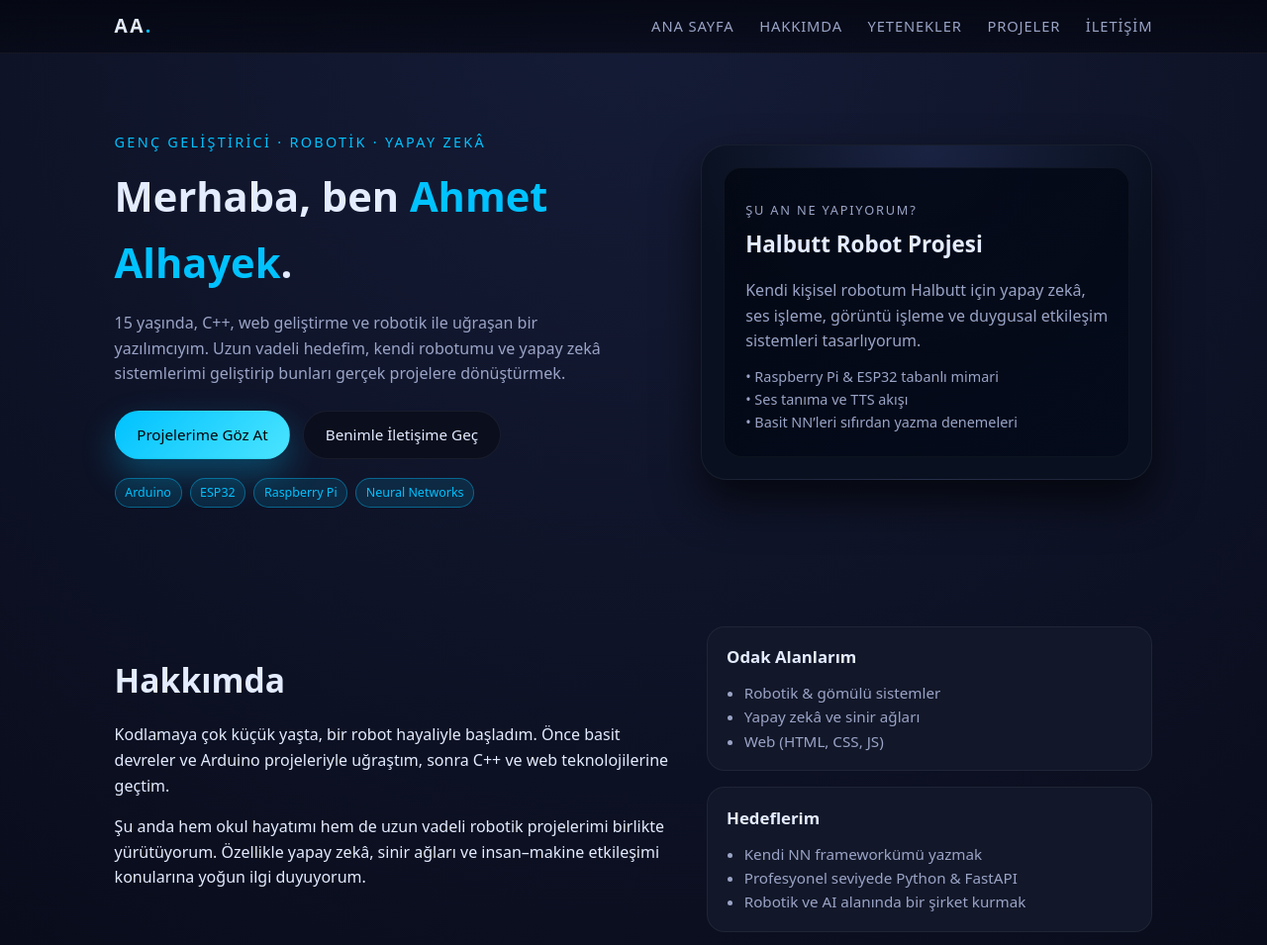
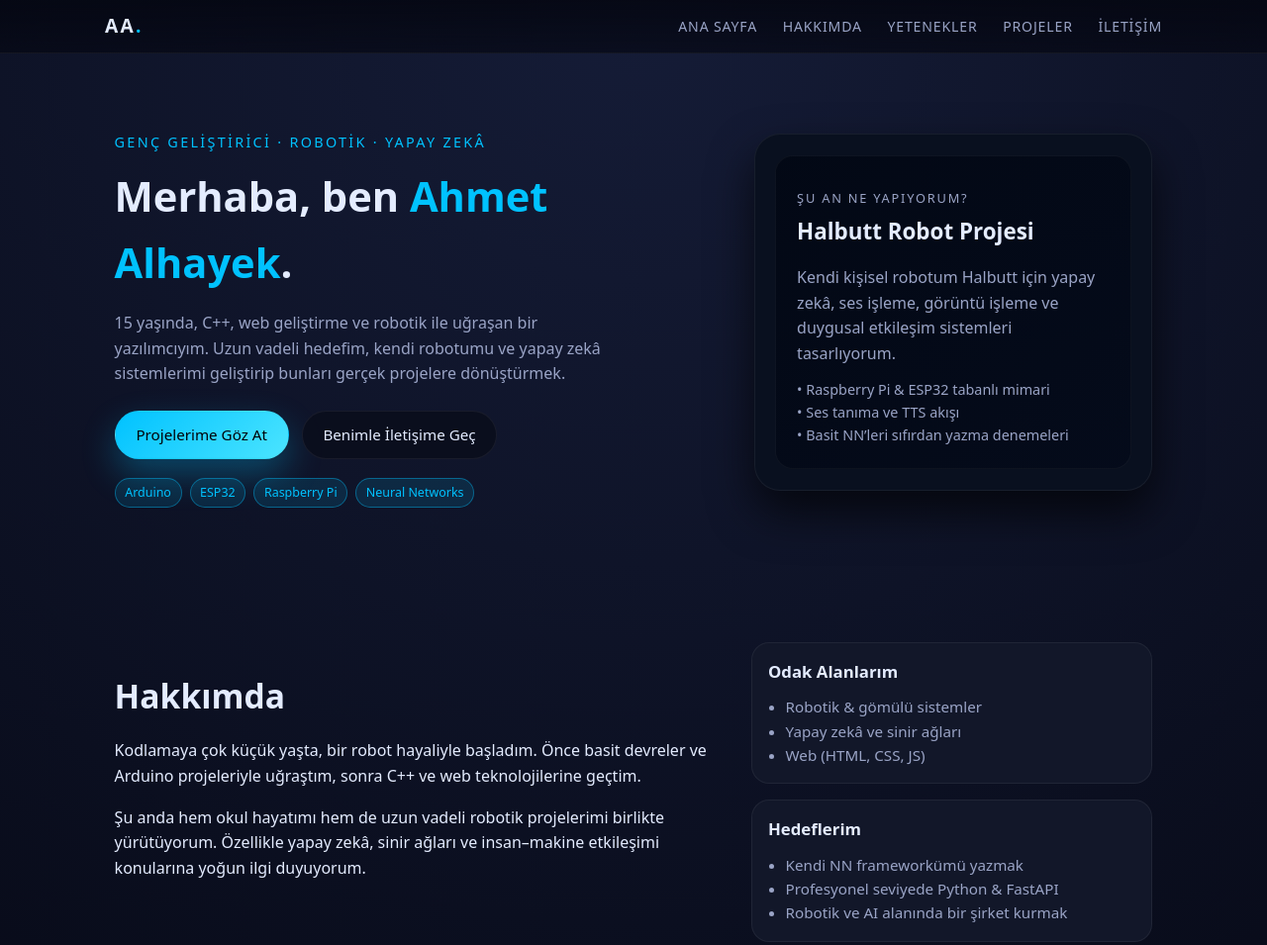
Before and after one commit to ahmayek210/ahmedalhayek.github.io, a plain HTML site: page index.html in a window 1280 px wide. Shown: the top 955 px of the page at 99% size. Drawn offline with Linux system fonts and the light colour scheme.

Commit message:
Implement CSS styles for portfolio layout
Add CSS styles for layout and design

```diff
--- a/index.html
+++ b/index.html
@@ -6,6 +6,225 @@
   <meta name="viewport" content="width=device-width, initial-scale=1.0">
   <meta name="description" content="Genç yazılımcı ve robotik meraklısı Ahmet Alhayek'in kişisel portfolyosu.">
   <link rel="stylesheet" href="styles.css">
+  <style>
+    :root {
+      --bg: #050712;
+      --bg-alt: #0b0f1e;
+      --card: #121729;
+      --accent: #00c2ff;
+      --accent-soft: rgba(0, 194, 255, 0.12);
+      --text: #e4ecff;
+      --text-muted: #9aa4c6;
+      --border-subtle: rgba(255, 255, 255, 0.06);
+      --radius-lg: 18px;
+      --radius-xl: 26px;
+      --shadow-soft: 0 22px 45px rgba(0, 0, 0, 0.65);
+      --max-width: 1100px;
+      --transition-fast: 0.18s ease-out;
+    }
+    *,
+    *::before,
+    *::after {
+      box-sizing: border-box;
+    }
+    html,
+    body {
+      margin: 0;
+      padding: 0;
+      font-family: system-ui, -apple-system, BlinkMacSystemFont, sans-serif;
+      background: radial-gradient(circle at top, #151c37 0, #050712 55%);
+      color: var(--text);
+      scroll-behavior: smooth;
+    }
+    body {
+      line-height: 1.6;
+    }
+    .container {
+      width: 100%;
+      max-width: var(--max-width);
+      margin: 0 auto;
+      padding: 0 1.6rem;
+    }
+    .section {
+      padding: 4.5rem 0;
+    }
+    .section-alt {
+      background: radial-gradient(circle at top, #151c37 0, #060816 60%);
+    }
+    .section-subtitle {
+      color: var(--text-muted);
+      margin-bottom: 2rem;
+    }
+
+    /* NAVBAR */
+    .navbar {
+      position: sticky;
+      top: 0;
+      z-index: 20;
+      backdrop-filter: blur(16px);
+      background: linear-gradient(
+        to bottom,
+        rgba(5, 7, 18, 0.9),
+        rgba(5, 7, 18, 0.65)
+      );
+      border-bottom: 1px solid var(--border-subtle);
+    }
+    .nav-inner {
+      display: flex;
+      align-items: center;
+      justify-content: space-between;
+      padding: 0.7rem 1rem;
+    }
+    .logo {
+      font-weight: 700;
+      font-size: 1.2rem;
+      text-transform: uppercase;
+    }
+    .logo span {
+      color: var(--accent);
+    }
+    .nav-links {
+      display: flex;
+      gap: 1.6rem;
+      list-style: none;
+    }
+    .nav-links a {
+      color: var(--text-muted);
+      text-decoration: none;
+      position: relative;
+      font-size: 0.88rem;
+      letter-spacing: 0.06em;
+      text-transform: uppercase;
+      padding-bottom: 0.25rem;
+    }
+    .nav-links a:hover {
+      color: var(--text);
+    }
+
+    /* HERO */
+    .hero {
+      padding: 4rem 0;
+    }
+    .hero-inner {
+      display: grid;
+      grid-template-columns: 3fr 2fr;
+      gap: 2.6rem;
+      align-items: center;
+    }
+    .hero h1 span {
+      color: var(--accent);
+    }
+    .hero-actions {
+      display: flex;
+      gap: 0.8rem;
+      margin: 1.2rem 0;
+    }
+    .btn {
+      padding: 0.7rem 1.3rem;
+      border-radius: 999px;
+      text-decoration: none;
+      border: 1px solid transparent;
+      transition: 0.2s;
+    }
+    .btn.primary {
+      background: linear-gradient(135deg, var(--accent), #4be4ff);
+      color: #020308;
+    }
+    .btn.ghost {
+      border-color: var(--border-subtle);
+      color: var(--text);
+    }
+
+    /* CARD */
+    .hero-card {
+      background: #09101f;
+      padding: 1.3rem;
+      border-radius: var(--radius-xl);
+      border: 1px solid var(--border-subtle);
+    }
+
+    /* ABOUT */
+    .about-grid {
+      display: grid;
+      grid-template-columns: 3fr 2fr;
+      gap: 2.2rem;
+    }
+    .about-card {
+      background: var(--card);
+      padding: 1rem;
+      border-radius: var(--radius-lg);
+      border: 1px solid var(--border-subtle);
+    }
+
+    /* SKILLS */
+    .skills-grid {
+      display: grid;
+      grid-template-columns: repeat(4, 1fr);
+      gap: 1.4rem;
+    }
+    .skill-group {
+      background: var(--card);
+      padding: 1rem;
+      border-radius: var(--radius-lg);
+      border: 1px solid var(--border-subtle);
+    }
+
+    /* PROJECTS */
+    .projects-grid {
+      display: grid;
+      grid-template-columns: repeat(3, 1fr);
+      gap: 1.5rem;
+    }
+    .project-card {
+      background: var(--card);
+      border-radius: var(--radius-lg);
+      padding: 1.2rem;
+      border: 1px solid var(--border-subtle);
+      transition: 0.2s;
+    }
+    .project-card:hover {
+      transform: translateY(-4px);
+      border-color: var(--accent);
+    }
+
+    /* CONTACT */
+    .contact-inner {
+      display: grid;
+      grid-template-columns: 3fr 2fr;
+      gap: 2rem;
+    }
+
+    /* FOOTER */
+    .footer {
+      text-align: center;
+      padding: 1.2rem 0;
+      border-top: 1px solid var(--border-subtle);
+      color: var(--text-muted);
+      font-size: 0.9rem;
+    }
+
+    /* RESPONSIVE */
+    @media (max-width: 900px) {
+      .hero-inner,
+      .about-grid,
+      .contact-inner {
+        grid-template-columns: 1fr;
+      }
+      .skills-grid,
+      .projects-grid {
+        grid-template-columns: 1fr 1fr;
+      }
+      .nav-links {
+        display: none;
+      }
+    }
+    @media (max-width: 600px) {
+      .skills-grid,
+      .projects-grid {
+        grid-template-columns: 1fr;
+      }
+    }
+  </style>
 </head>
 <body>
   <!-- NAVBAR -->
```
